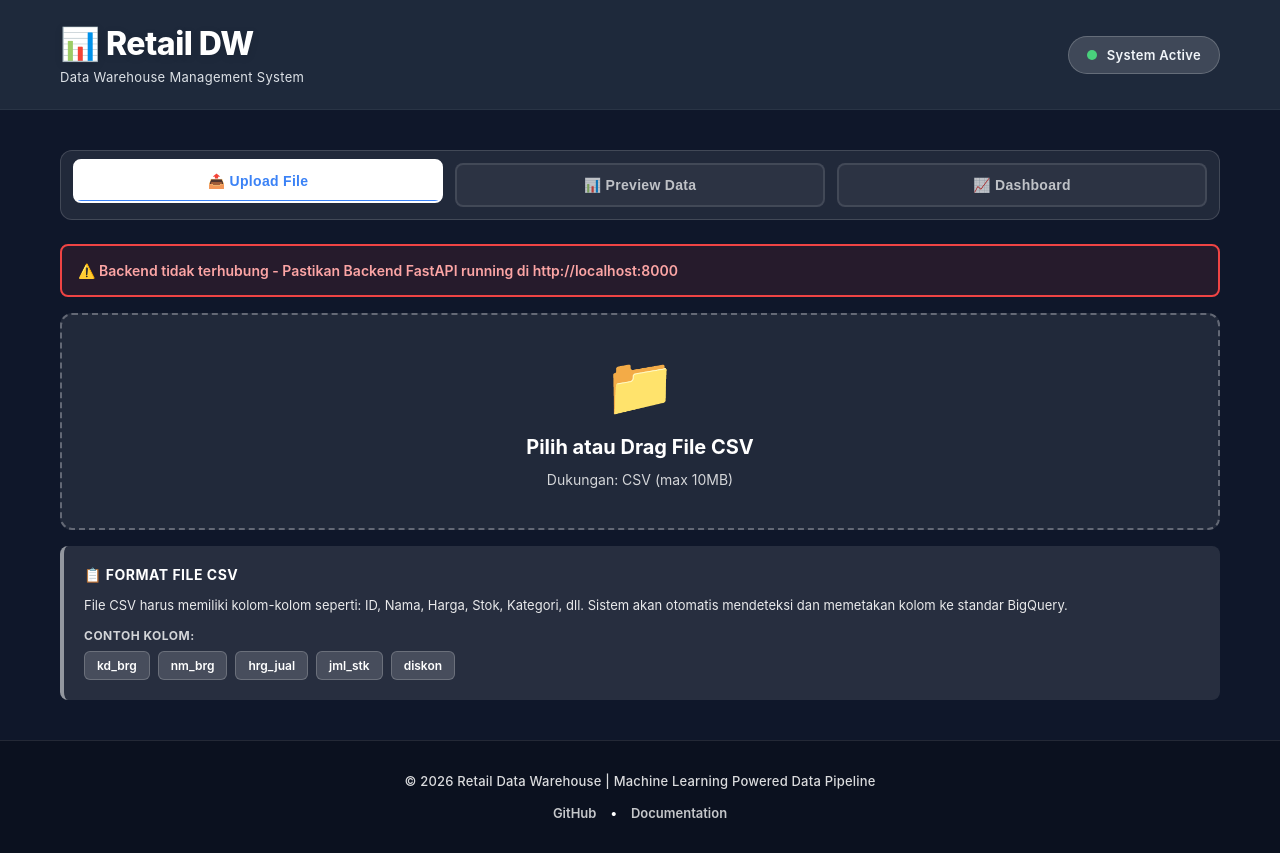
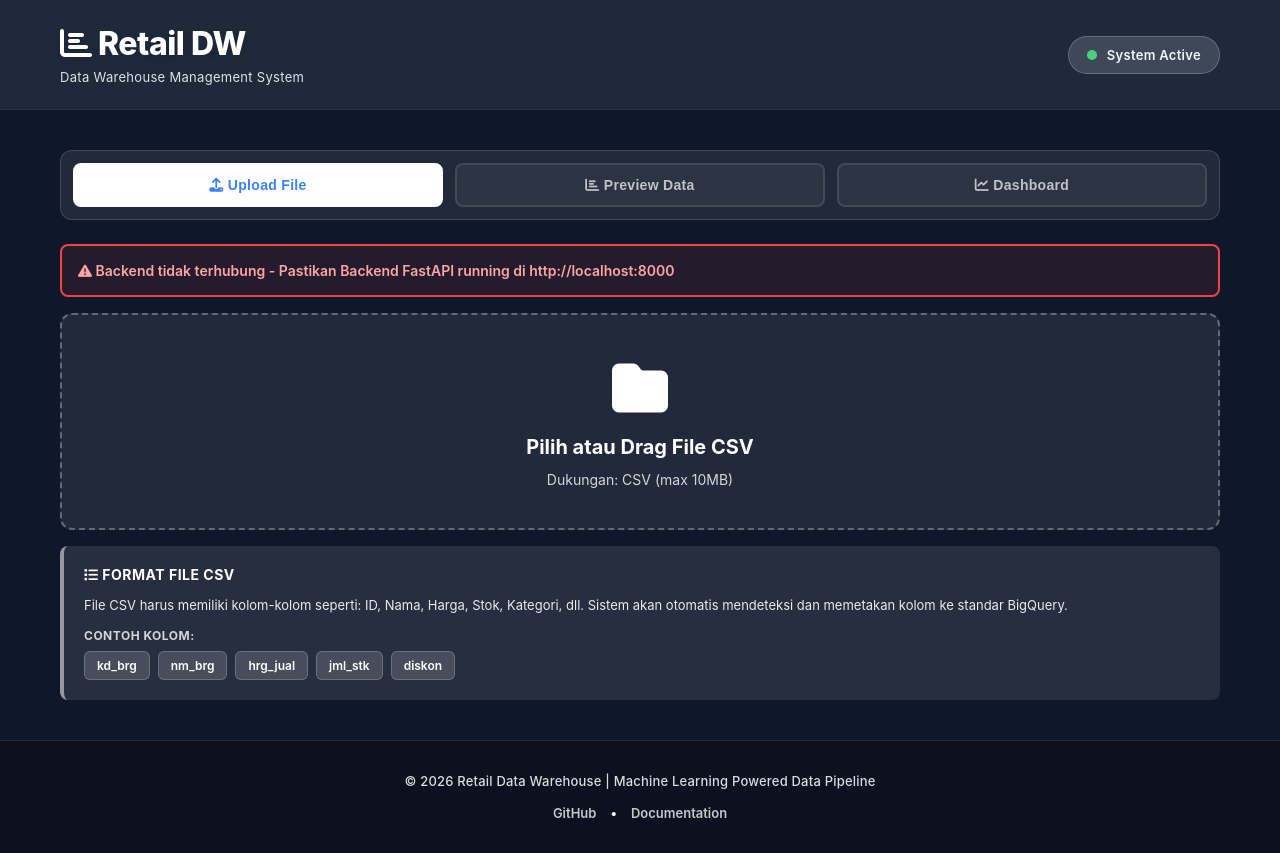
Before and after one commit to IsmetMaulanaAzhari/Retail_front-end, a React (Vite) app: page / in a window 1280 px wide. Built offline with nearby package versions, Linux system fonts and the light colour scheme; no server answers.

Commit message:
feat: enhance UI with Font Awesome icons and improve styling across components

```diff
--- a/index.html
+++ b/index.html
@@ -4,6 +4,7 @@
     <meta charset="UTF-8" />
     <link rel="icon" type="image/svg+xml" href="/vite.svg" />
     <meta name="viewport" content="width=device-width, initial-scale=1.0" />
+    <link rel="stylesheet" href="https://cdnjs.cloudflare.com/ajax/libs/font-awesome/6.4.0/css/all.min.css" />
     <title>Retail Data Warehouse</title>
   </head>
   <body>
--- a/src/App.css
+++ b/src/App.css
@@ -68,7 +68,6 @@
   font-size: 14px;
   font-weight: 700;
   cursor: pointer;
-  transition: all 0.3s cubic-bezier(0.4, 0, 0.2, 1);
   flex: 1;
   min-width: 140px;
   text-align: center;
@@ -92,11 +91,10 @@
   background: rgba(255, 255, 255, 0.1);
   border-color: rgba(255, 255, 255, 0.3);
   color: white;
-  transform: translateY(-2px);
 }
 
 .tab:hover::before {
-  left: 100%;
+  display: none;
 }
 
 .tab.active {
@@ -104,18 +102,6 @@
   color: #3b82f6;
   border-color: white;
   font-weight: 800;
-  transform: translateY(-4px);
-}
-
-.tab.active::after {
-  content: '';
-  position: absolute;
-  bottom: -2px;
-  left: 0;
-  right: 0;
-  height: 3px;
-  background: #3b82f6;
-  border-radius: 2px;
 }
 
 .tab-content {
@@ -196,10 +182,6 @@
   opacity: 1;
 }
 
-.footer-links a:hover::after {
-  width: 100%;
-}
-
 @media (max-width: 768px) {
   .content {
     padding: 20px 12px;
--- a/src/App.jsx
+++ b/src/App.jsx
@@ -61,19 +61,19 @@ function App() {
               className={`tab ${activeTab === 'upload' ? 'active' : ''}`}
               onClick={() => setActiveTab('upload')}
             >
-              📤 Upload File
+              <i className="fas fa-upload"></i> Upload File
             </button>
             <button
               className={`tab ${activeTab === 'preview' ? 'active' : ''}`}
               onClick={() => setActiveTab('preview')}
             >
-              📊 Preview Data
+              <i className="fas fa-chart-bar"></i> Preview Data
             </button>
             <button
               className={`tab ${activeTab === 'dashboard' ? 'active' : ''}`}
               onClick={() => setActiveTab('dashboard')}
             >
-              📈 Dashboard
+              <i className="fas fa-chart-line"></i> Dashboard
             </button>
           </div>
 
--- a/src/components/Alert.css
+++ b/src/components/Alert.css
@@ -94,9 +94,8 @@
 
 .alert-close:hover {
   opacity: 1;
-  transform: scale(1.1);
 }
 
 .alert-close:active {
-  transform: scale(0.95);
+  opacity: 0.9;
 }
--- a/src/components/Dashboard.css
+++ b/src/components/Dashboard.css
@@ -37,12 +37,11 @@
 }
 
 .refresh-btn:hover {
-  transform: translateY(-3px);
   background: #2563eb;
 }
 
 .refresh-btn:active {
-  transform: translateY(-1px);
+  background: #1d4ed8;
 }
 
 .stats-grid {
@@ -56,15 +55,14 @@
   display: flex;
   align-items: center;
   gap: 16px;
-  padding: 20px;
+  padding: 24px;
   border-radius: 12px;
   border-left: 5px solid;
-  transition: all 0.3s ease;
   cursor: pointer;
 }
 
 .stat-card:hover {
-  transform: translateY(-4px);
+  /* hover effect removed */
 }
 
 .stat-card.stat-blue {
@@ -89,6 +87,25 @@
 
 .stat-icon {
   font-size: 32px;
+  display: flex;
+  align-items: center;
+  justify-content: center;
+}
+
+.stat-card.stat-blue .stat-icon {
+  color: #3b82f6;
+}
+
+.stat-card.stat-green .stat-icon {
+  color: #10b981;
+}
+
+.stat-card.stat-purple .stat-icon {
+  color: #8b5cf6;
+}
+
+.stat-card.stat-orange .stat-icon {
+  color: #f59e0b;
 }
 
 .stat-content {
--- a/src/components/Dashboard.jsx
+++ b/src/components/Dashboard.jsx
@@ -52,7 +52,7 @@ const Dashboard = ({ refreshTrigger }) => {
     return (
       <div className="dashboard-container">
         <div className="error-state">
-          <p className="error-icon">⚠️</p>
+          <p className="error-icon"><i className="fas fa-exclamation-triangle"></i></p>
           <h3>Gagal Memuat Data</h3>
           <p>{error}</p>
           <button className="retry-btn" onClick={loadDashboardData}>
@@ -66,33 +66,33 @@ const Dashboard = ({ refreshTrigger }) => {
   return (
     <div className="dashboard-container">
       <div className="dashboard-header">
-        <h2 className="dashboard-title">📈 Dashboard</h2>
+        <h2 className="dashboard-title"><i className="fas fa-chart-line"></i> Dashboard</h2>
         <button className="refresh-btn" onClick={loadDashboardData}>
-          🔄 Refresh
+          <i className="fas fa-sync-alt"></i> Refresh
         </button>
       </div>
 
       <div className="stats-grid">
         <StatCard
-          icon="📊"
+          icon={<i className="fas fa-chart-bar"></i>}
           title="Total Records"
           value={totalRecords.toLocaleString('id-ID')}
           color="blue"
         />
         <StatCard
-          icon="📁"
+          icon={<i className="fas fa-folder"></i>}
           title="Data Sources"
           value={new Set(dashboardData?.map(d => d.source_file) || []).size}
           color="green"
         />
         <StatCard
-          icon="✓"
+          icon={<i className="fas fa-check"></i>}
           title="Processed"
           value={dashboardData?.length || 0}
           color="purple"
         />
         <StatCard
-          icon="⏱"
+          icon={<i className="fas fa-clock"></i>}
           title="Last Updated"
           value={dashboardData?.[0]?.processed_at ? new Date(dashboardData[0].processed_at).toLocaleDateString('id-ID') : 'N/A'}
           color="orange"
@@ -101,7 +101,7 @@ const Dashboard = ({ refreshTrigger }) => {
 
       {dashboardData && dashboardData.length > 0 ? (
         <div className="data-grid-section">
-          <h3 className="section-title">📋 Data Terbaru</h3>
+          <h3 className="section-title"><i className="fas fa-list"></i> Data Terbaru</h3>
           <div className="table-wrapper">
             <table className="data-table">
               <thead>
--- a/src/components/DataPreview.css
+++ b/src/components/DataPreview.css
@@ -80,12 +80,6 @@
   background: #0f172a;
   border-radius: 10px;
   border: 1px solid #334155;
-  transition: all 0.3s ease;
-}
-
-.mapping-item:hover {
-  transform: translateY(-2px);
-  border-color: #475569;
 }
 
 .mapping-source {
--- a/src/components/DataPreview.jsx
+++ b/src/components/DataPreview.jsx
@@ -5,7 +5,7 @@ const DataPreview = ({ mappingResult, previewData, fileName }) => {
   if (!mappingResult && !previewData) {
     return (
       <div className="data-preview-empty">
-        <p>📤 Upload file CSV untuk melihat hasil mapping dan preview data</p>
+        <p><i className="fas fa-upload"></i> Upload file CSV untuk melihat hasil mapping dan preview data</p>
       </div>
     )
   }
@@ -14,8 +14,8 @@ const DataPreview = ({ mappingResult, previewData, fileName }) => {
     <div className="data-preview-container">
       {fileName && (
         <div className="preview-header">
-          <h3 className="preview-title">📊 Hasil Processing: {fileName}</h3>
-          <span className="success-badge">✓ Berhasil Diproses</span>
+          <h3 className="preview-title"><i className="fas fa-chart-bar"></i> Hasil Processing: {fileName}</h3>
+          <span className="success-badge"><i className="fas fa-check"></i> Berhasil Diproses</span>
         </div>
       )}
 
--- a/src/components/FileUpload.css
+++ b/src/components/FileUpload.css
@@ -63,16 +63,6 @@
 
 .upload-icon {
   font-size: 56px;
-  animation: bounce 2s infinite;
-}
-
-@keyframes bounce {
-  0%, 100% {
-    transform: translateY(0) scale(1);
-  }
-  50% {
-    transform: translateY(-15px) scale(1.1);
-  }
 }
 
 .upload-title {
@@ -89,10 +79,10 @@
   color: rgba(255, 255, 255, 0.95);
 }
 
-.progress-container {
+.progress-container-inline {
   width: 100%;
   max-width: 300px;
-  margin-top: 20px;
+  margin-top: 16px;
 }
 
 .progress-bar {
@@ -126,8 +116,9 @@
   align-items: center;
   justify-content: center;
   gap: 16px;
-  background: rgba(0, 0, 0, 0.3);
+  background: rgba(0, 0, 0, 0.5);
   border-radius: 12px;
+  z-index: 10;
 }
 
 .spinner {
--- a/src/components/FileUpload.jsx
+++ b/src/components/FileUpload.jsx
@@ -23,13 +23,13 @@ const FileUpload = ({ onUploadSuccess, onUploadError }) => {
 
     // Validate file type
     if (!file.name.endsWith('.csv')) {
-      onUploadError?.('❌ Hanya file CSV yang diizinkan')
+      onUploadError?.('Hanya file CSV yang diizinkan')
       return
     }
 
     // Validate file size (max 10MB)
     if (file.size > 10 * 1024 * 1024) {
-      onUploadError?.('❌ Ukuran file terlalu besar (max 10MB)')
+      onUploadError?.('Ukuran file terlalu besar (max 10MB)')
       return
     }
 
@@ -37,7 +37,7 @@ const FileUpload = ({ onUploadSuccess, onUploadError }) => {
     const isOnline = await checkBackendHealth()
     setBackendOnline(isOnline)
     if (!isOnline) {
-      onUploadError?.('⚠️ Backend tidak terhubung. Pastikan Backend FastAPI running di http://localhost:8000')
+      onUploadError?.('Backend tidak terhubung. Pastikan Backend FastAPI running di http://localhost:8000')
       return
     }
 
@@ -74,7 +74,7 @@ const FileUpload = ({ onUploadSuccess, onUploadError }) => {
       setUploadProgress(0)
       console.error('Upload error:', error)
       const errorMsg = error.message || 'Gagal upload file'
-      onUploadError?.(`❌ ${errorMsg}`)
+      onUploadError?.(`${errorMsg}`)
     }
   }
 
@@ -101,7 +101,7 @@ const FileUpload = ({ onUploadSuccess, onUploadError }) => {
     <div className="file-upload-container">
       {backendOnline === false && (
         <div className="backend-error-banner">
-          ⚠️ Backend tidak terhubung - Pastikan Backend FastAPI running di http://localhost:8000
+          <i className="fas fa-exclamation-triangle"></i> Backend tidak terhubung - Pastikan Backend FastAPI running di http://localhost:8000
         </div>
       )}
 
@@ -122,13 +122,18 @@ const FileUpload = ({ onUploadSuccess, onUploadError }) => {
         />
 
         <label htmlFor="csv-input" className="upload-label">
-          <div className="upload-icon">📁</div>
+          <div className="upload-icon"><i className="fas fa-folder"></i></div>
           <h3 className="upload-title">Pilih atau Drag File CSV</h3>
           <p className="upload-description">
             Dukungan: CSV (max 10MB)
           </p>
-          {isLoading && (
-            <div className="progress-container">
+        </label>
+
+        {isLoading && (
+          <div className="loading-spinner">
+            <div className="spinner"></div>
+            <p>Memproses file dengan ML...</p>
+            <div className="progress-container-inline">
               <div className="progress-bar">
                 <div
                   className="progress-fill"
@@ -137,19 +142,12 @@ const FileUpload = ({ onUploadSuccess, onUploadError }) => {
               </div>
               <p className="progress-text">{Math.round(uploadProgress)}%</p>
             </div>
-          )}
-        </label>
-
-        {isLoading && (
-          <div className="loading-spinner">
-            <div className="spinner"></div>
-            <p>Memproses file dengan ML...</p>
           </div>
         )}
       </div>
 
       <div className="upload-info">
-        <h4 className="info-title">📋 Format File CSV</h4>
+        <h4 className="info-title"><i className="fas fa-list"></i> Format File CSV</h4>
         <p className="info-text">
           File CSV harus memiliki kolom-kolom seperti: ID, Nama, Harga, Stok, Kategori, dll.
           Sistem akan otomatis mendeteksi dan memetakan kolom ke standar BigQuery.
--- a/src/components/Header.jsx
+++ b/src/components/Header.jsx
@@ -7,7 +7,7 @@ const Header = () => {
       <div className="header-container">
         <div className="header-content">
           <div className="logo-section">
-            <h1 className="logo">📊 Retail DW</h1>
+            <h1 className="logo"><i className="fas fa-chart-bar"></i> Retail DW</h1>
             <p className="subtitle">Data Warehouse Management System</p>
           </div>
           <div className="status-badge">
```
